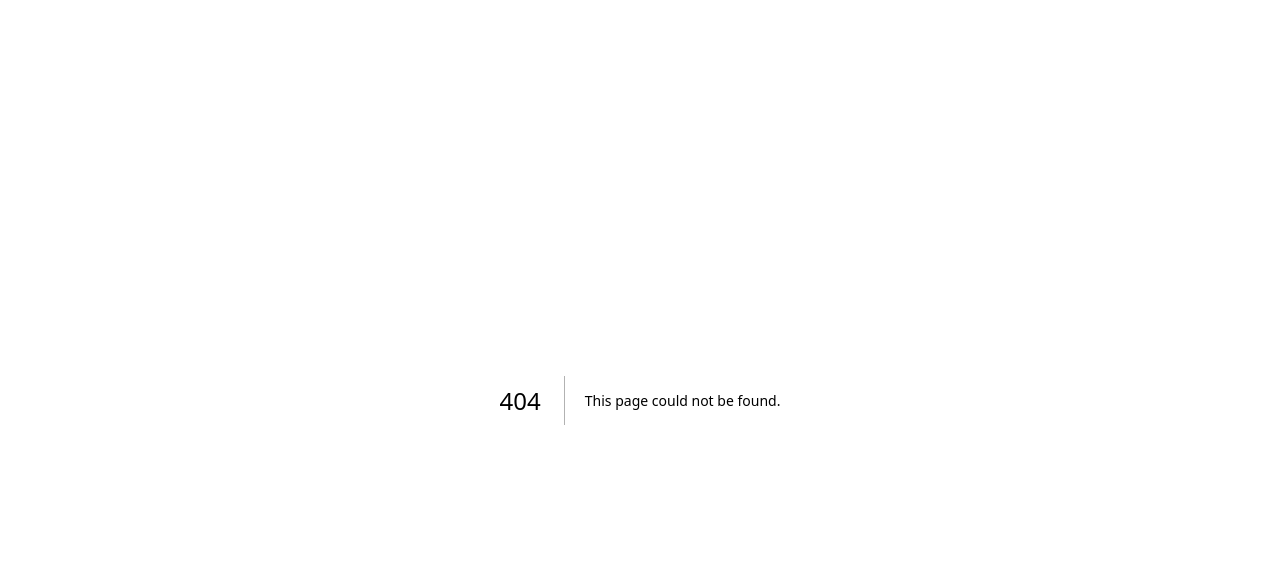
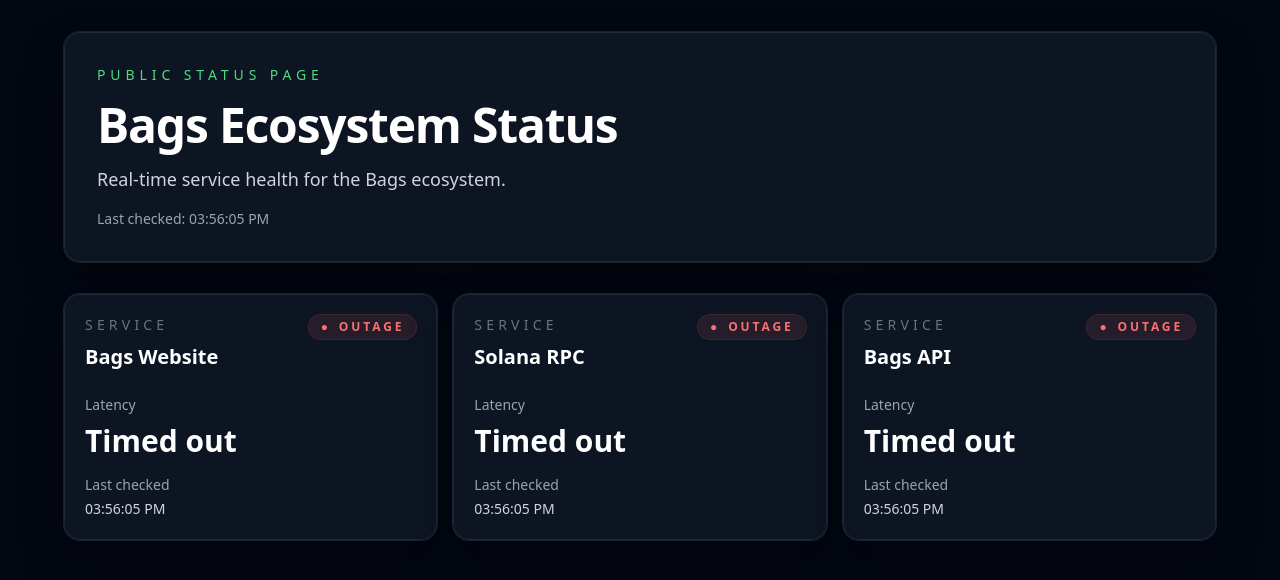
Before and after one commit to Avimanyu8008/bags-radar, a Next.js app: page /status in a window 1280 px wide. Before the commit this address had no page. Shown: the top 580 px of the page. Built offline with nearby package versions, Linux system fonts and the light colour scheme; no server answers; the database is empty.

Commit message:
add public status page

```diff
--- /dev/null
+++ b/app/status/page.tsx
@@ -0,0 +1,136 @@
+"use client";
+
+import { useEffect, useState } from "react";
+import type { ServiceResult, ServiceStatus } from "@/data/services";
+import { DEMO_SERVICE_RESULTS } from "@/data/services";
+
+interface CheckServicesPayload {
+  services: ServiceResult[];
+  checkedAt: string;
+  source: "live" | "demo";
+}
+
+const publicStatusLabels: Record<ServiceStatus, string> = {
+  UP: "Operational",
+  SLOW: "Degraded",
+  DOWN: "Outage"
+};
+
+const publicStatusStyles: Record<ServiceStatus, string> = {
+  UP: "bg-green-400/10 text-green-400 ring-green-400/20",
+  SLOW: "bg-yellow-400/10 text-yellow-400 ring-yellow-400/20",
+  DOWN: "bg-red-400/10 text-red-400 ring-red-400/20"
+};
+
+export default function StatusPage() {
+  const [services, setServices] = useState<ServiceResult[]>(DEMO_SERVICE_RESULTS);
+  const [checkedAt, setCheckedAt] = useState<string>(new Date().toISOString());
+
+  useEffect(() => {
+    let mounted = true;
+
+    async function loadStatus() {
+      try {
+        const response = await fetch("/api/check-services", {
+          cache: "no-store"
+        });
+
+        if (!response.ok || !mounted) {
+          return;
+        }
+
+        const payload = (await response.json()) as CheckServicesPayload;
+        setServices(payload.services);
+        setCheckedAt(payload.checkedAt);
+      } catch {
+        if (!mounted) {
+          return;
+        }
+      }
+    }
+
+    loadStatus();
+    const interval = window.setInterval(loadStatus, 15_000);
+
+    return () => {
+      mounted = false;
+      window.clearInterval(interval);
+    };
+  }, []);
+
+  return (
+    <main className="min-h-screen bg-gray-950 px-4 py-8 text-white md:px-8">
+      <div className="mx-auto flex max-w-6xl flex-col gap-8">
+        <header className="panel relative overflow-hidden p-6 md:p-8">
+          <div className="absolute inset-0 -z-10 bg-grid bg-[size:18px_18px] opacity-20" />
+          <div className="flex flex-col gap-4">
+            <p className="text-sm uppercase tracking-[0.35em] text-green-400">
+              Public status page
+            </p>
+            <h1 className="text-4xl font-semibold tracking-tight md:text-5xl">
+              Bags Ecosystem Status
+            </h1>
+            <p className="max-w-2xl text-base text-gray-300 md:text-lg">
+              Real-time service health for the Bags ecosystem.
+            </p>
+            <p className="text-sm text-gray-400">
+              Last checked:{" "}
+              {new Date(checkedAt).toLocaleTimeString([], {
+                hour: "2-digit",
+                minute: "2-digit",
+                second: "2-digit"
+              })}
+            </p>
+          </div>
+        </header>
+
+        <section className="grid gap-4 md:grid-cols-3">
+          {services.map((service) => (
+            <article
+              key={service.id}
+              className="panel p-5 transition-transform duration-300 hover:-translate-y-1"
+            >
+              <div className="flex items-start justify-between gap-4">
+                <div>
+                  <p className="text-sm uppercase tracking-[0.3em] text-gray-500">
+                    Service
+                  </p>
+                  <h2 className="mt-2 text-xl font-semibold text-white">
+                    {service.name}
+                  </h2>
+                </div>
+                <span
+                  className={`inline-flex items-center gap-2 rounded-full px-3 py-1 text-xs font-semibold uppercase tracking-[0.24em] ring-1 ${
+                    publicStatusStyles[service.status]
+                  }`}
+                >
+                  <span>&#9679;</span>
+                  {publicStatusLabels[service.status]}
+                </span>
+              </div>
+
+              <div className="mt-6 space-y-4">
+                <div>
+                  <p className="text-sm text-gray-400">Latency</p>
+                  <p className="mt-2 text-3xl font-semibold text-white">
+                    {service.latency !== null ? `${service.latency}ms` : "Timed out"}
+                  </p>
+                </div>
+                <div>
+                  <p className="text-sm text-gray-400">Last checked</p>
+                  <p className="mt-1 text-sm text-gray-300">
+                    {new Date(service.checkedAt).toLocaleTimeString([], {
+                      hour: "2-digit",
+                      minute: "2-digit",
+                      second: "2-digit"
+                    })}
+                  </p>
+                </div>
+              </div>
+            </article>
+          ))}
+        </section>
+      </div>
+    </main>
+  );
+}
```
